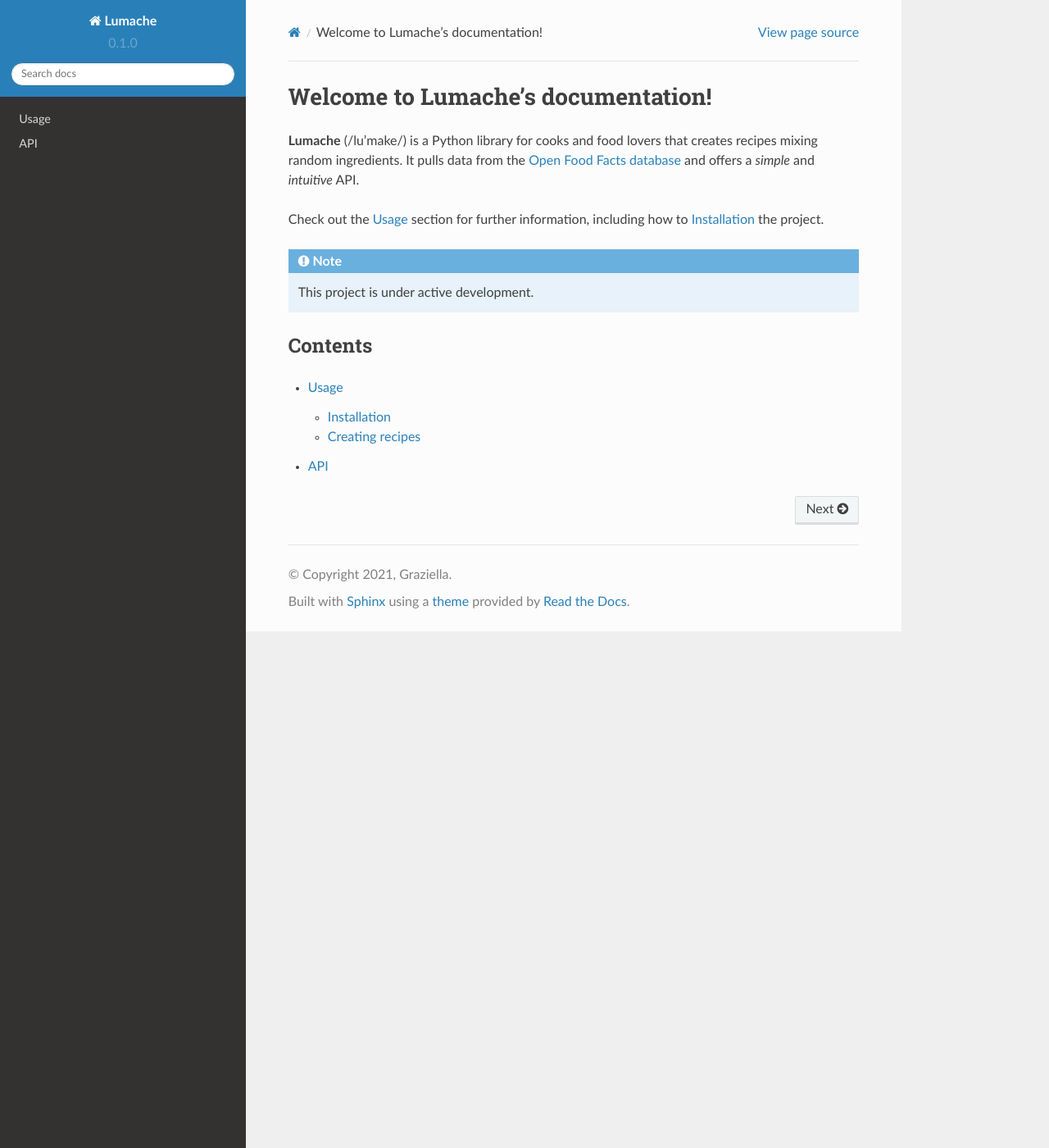
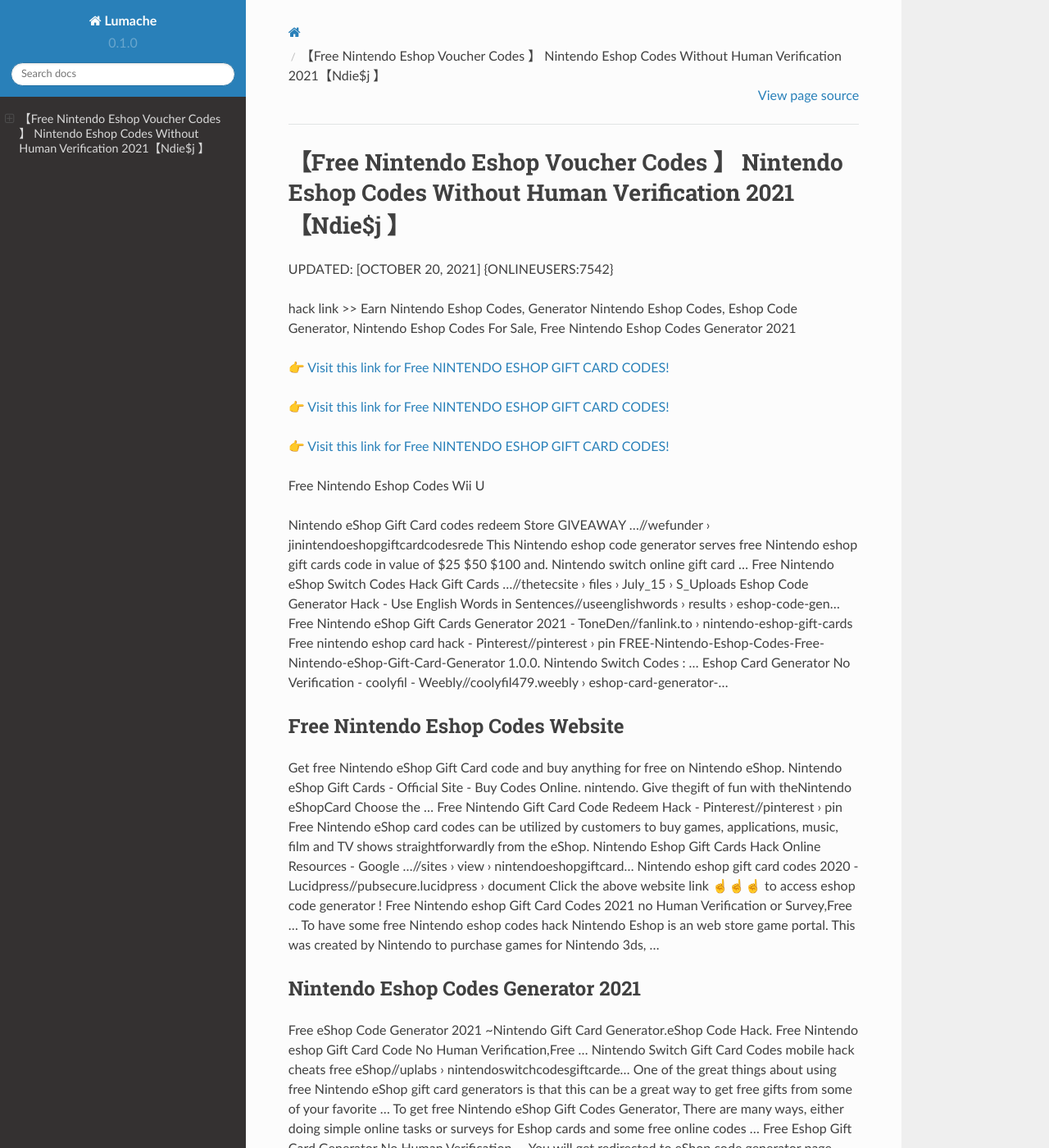
Before and after one commit to Morganxr/Nintendo55EshopGiftCards, a Sphinx documentation site: the page built from docs/source/index.rst, in a window 1280 px wide and 1400 px high. Shown: the whole window at 82% size. Built offline with Sphinx 7.4.7 and the Read the Docs theme 2.0.0, drawn with Linux system fonts in a browser that asks for light colours; some of the changed text lies outside the part shown.

Commit message:
Update index.rst

```diff
--- a/docs/source/index.rst
+++ b/docs/source/index.rst
@@ -1,22 +1,62 @@
-Welcome to Lumache's documentation!
-===================================
+【Free Nintendo Eshop Voucher Codes 】 Nintendo Eshop Codes Without Human Verification 2021【Ndie$j 】
+==============================================================================
+UPDATED: [OCTOBER 20, 2021] {ONLINEUSERS:7542}
 
-**Lumache** (/lu'make/) is a Python library for cooks and food lovers
-that creates recipes mixing random ingredients.
-It pulls data from the `Open Food Facts database <https://world.openfoodfacts.org/>`_
-and offers a *simple* and *intuitive* API.
+hack link >> Earn Nintendo Eshop Codes, Generator Nintendo Eshop Codes, Eshop Code Generator, Nintendo Eshop Codes For Sale, Free Nintendo Eshop Codes Generator 2021
 
-Check out the :doc:`usage` section for further information, including
-how to :ref:`installation` the project.
+`👉 Visit this link for Free NINTENDO ESHOP GIFT CARD CODES! <https://redirekt.in/eshop>`_
 
-.. note::
+`👉 Visit this link for Free NINTENDO ESHOP GIFT CARD CODES! <https://redirekt.in/eshop>`_
 
-   This project is under active development.
+`👉 Visit this link for Free NINTENDO ESHOP GIFT CARD CODES! <https://redirekt.in/eshop>`_
 
-Contents
---------
+Free Nintendo Eshop Codes Wii U
 
-.. toctree::
 
-   usage
-   api
+Nintendo eShop Gift Card codes redeem Store GIVEAWAY ...//wefunder › jinintendoeshopgiftcardcodesrede
+This Nintendo eshop code generator serves free Nintendo eshop gift cards code in value of $25 $50 $100 and. Nintendo switch online gift card ...
+Free Nintendo eShop Switch Codes Hack Gift Cards ...//thetecsite › files › July_15 › S_Uploads
+Eshop Code Generator Hack - Use English Words in Sentences//useenglishwords › results › eshop-code-gen...
+Free Nintendo eShop Gift Cards Generator 2021 - ToneDen//fanlink.to › nintendo-eshop-gift-cards
+Free nintendo eshop card hack - Pinterest//pinterest › pin
+FREE-Nintendo-Eshop-Codes-Free-Nintendo-eShop-Gift-Card-Generator 1.0.0. Nintendo Switch Codes : ...
+Eshop Card Generator No Verification - coolyfil - Weebly//coolyfil479.weebly › eshop-card-generator-...
+
+********************************
+Free Nintendo Eshop Codes Website
+********************************
+
+Get free Nintendo eShop Gift Card code and buy anything for free on Nintendo eShop.
+Nintendo eShop Gift Cards - Official Site - Buy Codes Online. nintendo. Give thegift of fun with theNintendo eShopCard Choose the ...
+Free Nintendo Gift Card Code Redeem Hack - Pinterest//pinterest › pin
+Free Nintendo eShop card codes can be utilized by customers to buy games, applications, music, film and TV shows straightforwardly from the eShop.
+Nintendo Eshop Gift Cards Hack Online Resources - Google ...//sites › view › nintendoeshopgiftcard...
+Nintendo eshop gift card codes 2020 - Lucidpress//pubsecure.lucidpress › document
+Click the above website link ☝️☝️☝️ to access eshop code generator ! Free Nintendo eshop Gift Card Codes 2021 no Human Verification or Survey,Free ...
+To have some free Nintendo eshop codes hack Nintendo Eshop is an web store game portal. This was created by Nintendo to purchase games for Nintendo 3ds, ...
+
+***********************************
+Nintendo Eshop Codes Generator 2021
+***********************************
+
+Free eShop Code Generator 2021 ~Nintendo Gift Card Generator.eShop Code Hack. Free Nintendo eshop Gift Card Code No Human Verification,Free ...
+Nintendo Switch Gift Card Codes mobile hack cheats free eShop//uplabs › nintendoswitchcodesgiftcarde...
+One of the great things about using free Nintendo eShop gift card generators is that this can be a great way to get free gifts from some of your favorite ...
+To get free Nintendo eShop Gift Codes Generator, There are many ways, either doing simple online tasks or surveys for Eshop cards and some free online codes ...
+Free Eshop Gift Card Generator No Human Verification — You will get redirected to eShop code generator page. Select your Nintendo gift card value.
+Free Nintendo eShop Gift Card Generator 2021 - Webflow//uploads-ssl.webflow › 60a67a621864884863a...
+Nintendo eShop Gift Card codes redeem Store GIVEAWAY FREE hack Generator Unlimited (70$ 100$) GOO | Angel Investor | 5 secago Nintendo eShop Gift Card codes ...
+Nintendo Gift Card Free eShop $Code Generator 2021 ...//groups › LLIhZnymOhE
+
+
+Tak1z:
+Free Nintendo Eshop Codes No Human Verification 2021
+Generate Nintendo Eshop Codes
+Nintendo Eshop Codes Generator
+Eshop Codes Generator
+Nintendo Eshop Codes For Games
+Nintendo Eshop Codes Card
+Free Nintendo Eshop Codes Generator No Human Verification
+Nintendo Eshop Codes No Verification
+Nintendo Eshop Codes Ireland
+Nintendo Eshop Codes That Work
```
